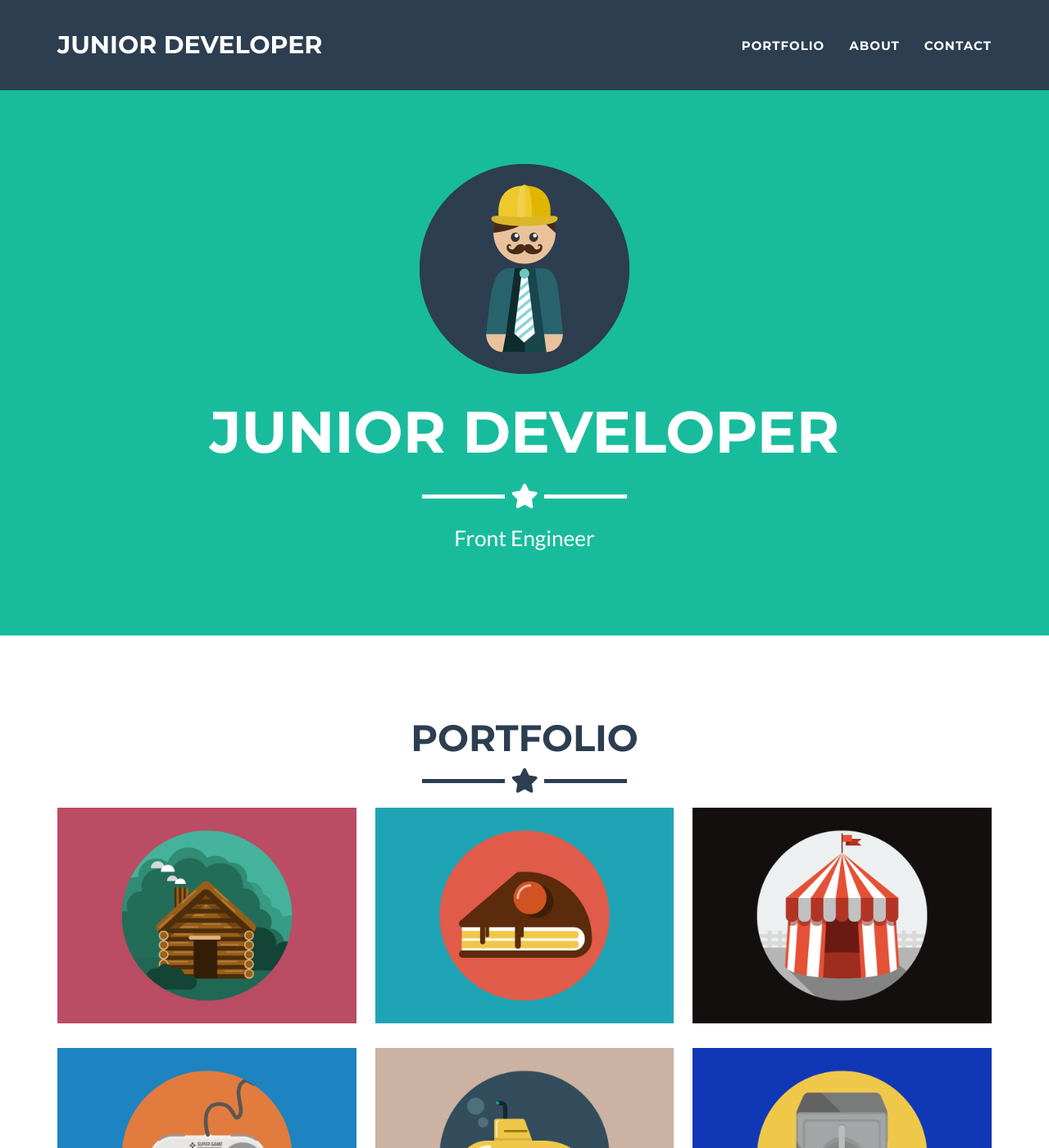
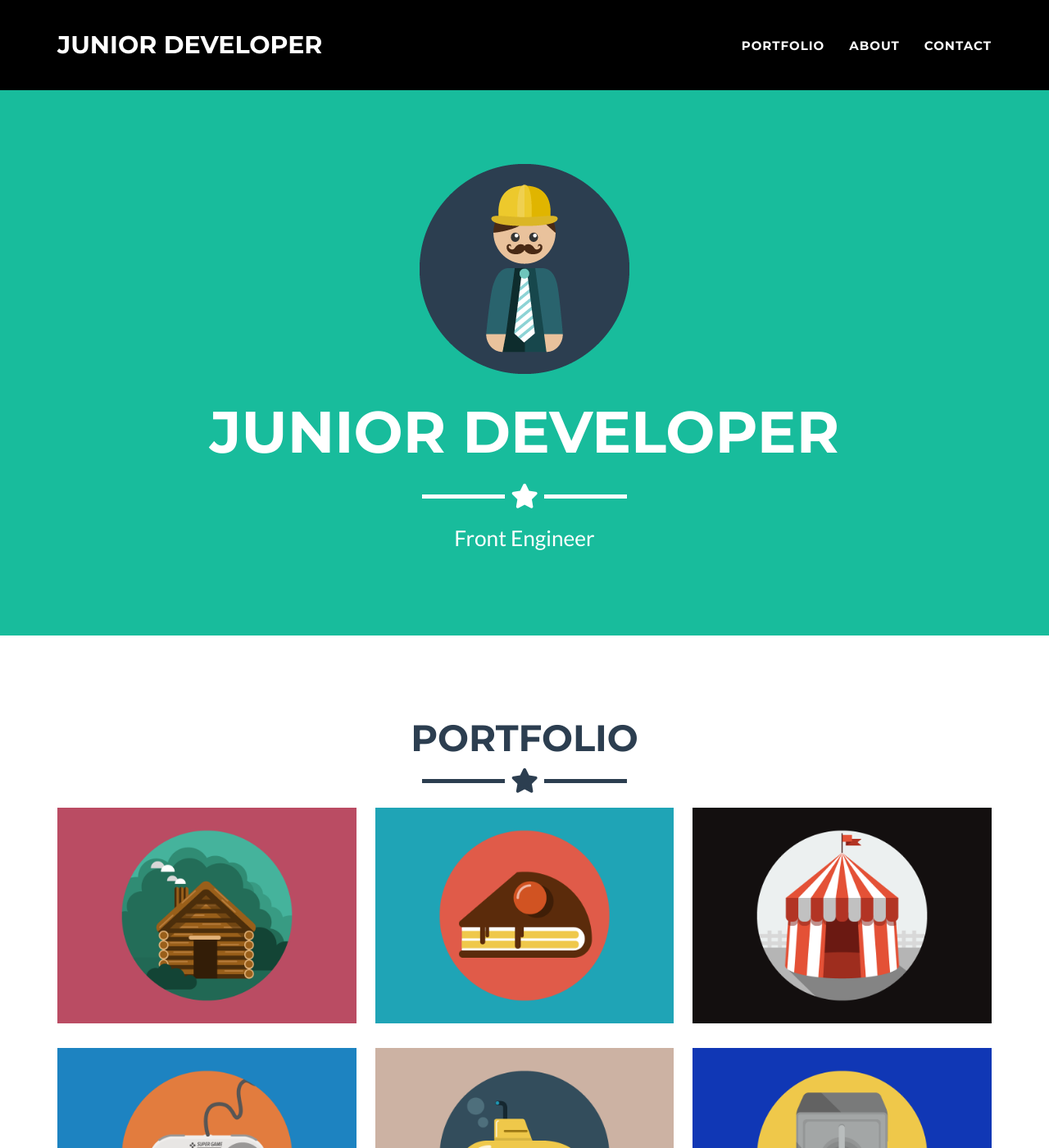
Before and after one commit to Selexted/Selexted.github.io, a Jekyll site: the page built from _posts/2014-07-18-project-1.markdown, in a window 1280 px wide and 1400 px high. Shown: the whole window at 82% size. Built offline with Jekyll 4.4.1, drawn with Linux system fonts in a browser that asks for light colours.

Commit message:
Update main.css

```diff
--- a/_includes/css/main.css
+++ b/_includes/css/main.css
@@ -169,6 +169,7 @@ header .intro-text .skills {
 .navbar-default,
 .navbar-inverse {
     border: 0;
+    background: #000000
 }
 
 section {
```
